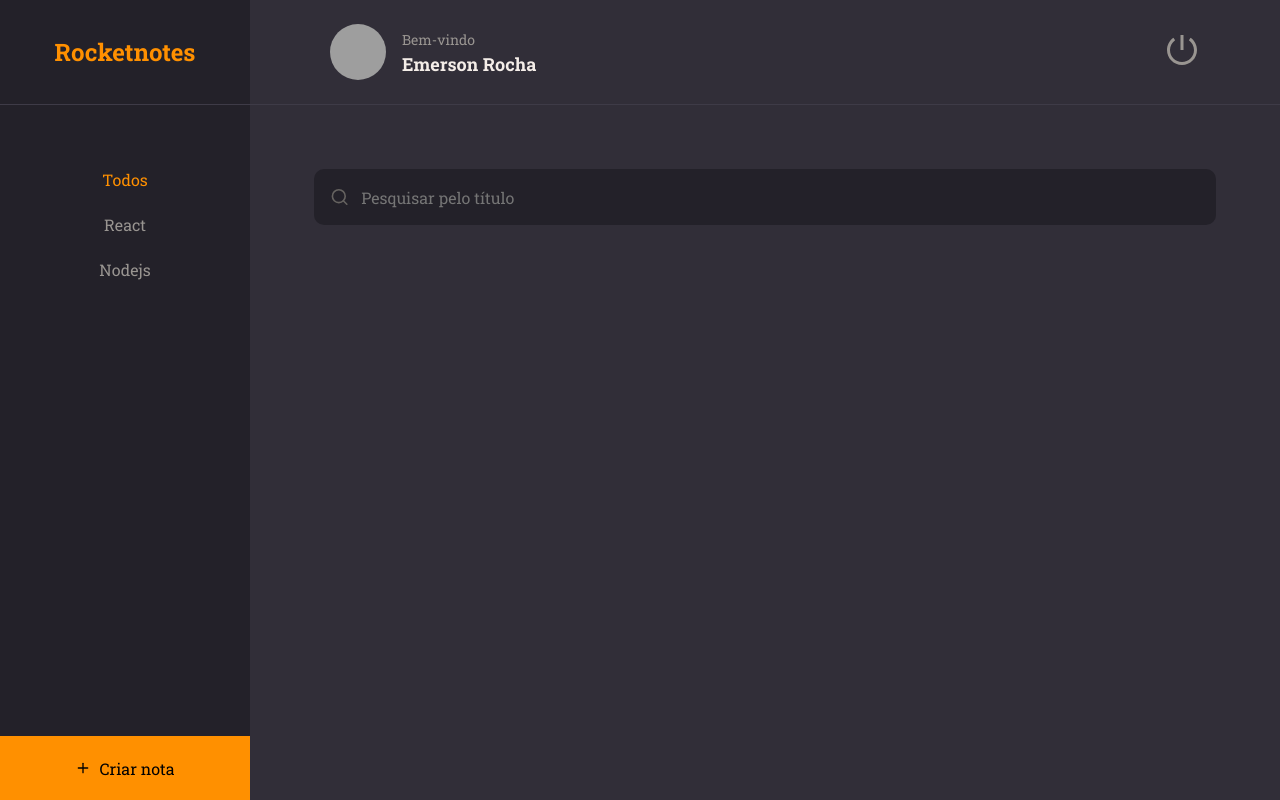
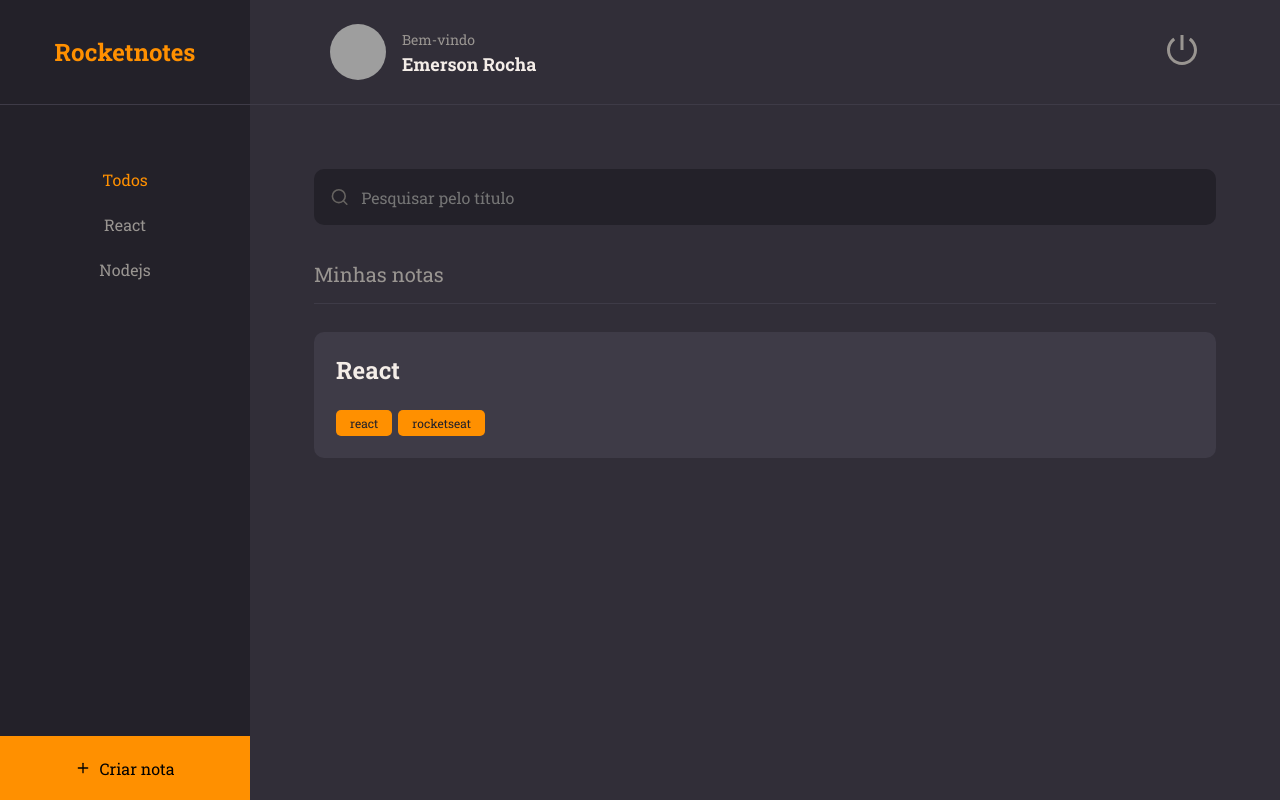
Before and after one commit to smoothemerson/rocketnotes-frontend, a React (Vite) app: page / in a window 1280 px wide. Built offline with nearby package versions, Linux system fonts and the light colour scheme; grey boxes are pictures that could not be loaded.

Commit message:
add notes component

```diff
--- /dev/null
+++ b/src/components/Note/index.jsx
@@ -0,0 +1,20 @@
+import { Container } from './styles'
+import { Tag } from '../Tag'
+
+export function Note({ data, ...rest }) {
+  return(
+    <Container {...rest}>
+      <h1>{data.title}</h1>
+
+      {
+        data.tags &&
+        <footer>
+          {
+            data.tags.map( tag=> <Tag key={tag.id} title={tag.name}/>)
+          }
+
+        </footer>
+      }
+    </Container>
+  )
+}
--- /dev/null
+++ b/src/components/Note/styles.js
@@ -0,0 +1,26 @@
+import styled from 'styled-components'
+
+export const Container = styled.button`
+  width: 100%;
+  background-color: ${({ theme }) => theme.COLORS.BACKGROUND_700};
+
+  border: none;
+  border-radius: 10px;
+
+  padding: 22px;
+  margin-bottom: 16px;
+
+  > h1 {
+    flex: 1;
+    text-align: left;
+    font-weight: 700;
+    font-size: 24px;
+    color: ${({ theme }) => theme.COLORS.WHITE};
+  }
+
+  > footer {
+    width: 100%;
+    display: flex;
+    margin-top: 24px;
+  }
+`
--- a/src/components/Tag/index.jsx
+++ b/src/components/Tag/index.jsx
@@ -1,8 +1,8 @@
 import { Container } from './styles'
 
-export function Tag({ title }){
+export function Tag({ title, ...rest }){
   return(
-    <Container>
+    <Container {...rest}>
       {title}
     </Container>
   )
--- a/src/main.jsx
+++ b/src/main.jsx
@@ -2,6 +2,7 @@
 import ReactDOM from "react-dom/client";
 import { ThemeProvider } from "styled-components";
 import GlobalStyles from './styles/global'
+
 import theme from './styles/theme'
 
 import { Home } from "./pages/Home";
--- a/src/pages/Home/index.jsx
+++ b/src/pages/Home/index.jsx
@@ -1,9 +1,10 @@
 import { FiPlus, FiSearch } from 'react-icons/fi'
 import { Container, Brand, Menu, Search, Content, NewNote } from './styles'
 
+import { Note } from '../../components/Note'
+import { Input } from '../../components/Input'
 import { Header } from '../../components/Header'
-import { Input } from '../../components/Input'
-
+import { Section } from '../../components/Section'
 import { ButtonText } from '../../components/ButtonText'
 
 export function Home(){
@@ -16,9 +17,9 @@
       <Header />
 
       <Menu>
-        <li> <ButtonText title="Todos" isActive /> </li>
-        <li> <ButtonText title="React" /> </li>
-        <li> <ButtonText title="Nodejs" /> </li>
+        <li> <ButtonText title="Todos" $isactive /></li>
+        <li> <ButtonText title="React" /></li>
+        <li> <ButtonText title="Nodejs" /></li>
       </Menu>
 
       <Search>
@@ -26,13 +27,21 @@
       </Search>
 
       <Content>
-
+        <Section title="Minhas notas">
+          <Note data={{
+            title: 'React',
+            tags: [
+              {id: '1', name:'react'},
+              {id: '2', name:'rocketseat'},
+            ]
+          }}
+          />
+        </Section>
       </Content>
 
       <NewNote>
         <FiPlus />
         Criar nota
-
       </NewNote>
     </Container>
   )
--- a/src/pages/Home/styles.js
+++ b/src/pages/Home/styles.js
@@ -37,7 +37,7 @@
 
 export const Menu = styled.ul`
   grid-area: menu;
-  background-color: ${({ theme}) => theme.COLORS.BACKGROUND_900};
+  background-color: ${({ theme }) => theme.COLORS.BACKGROUND_900};
 
   padding-top: 64px;
   text-align: center;
@@ -54,6 +54,8 @@
 
 export const Content = styled.div`
   grid-area: content;
+  padding: 0 64px;
+  overflow-y: auto;
 `
 
 export const NewNote = styled.button`
```
